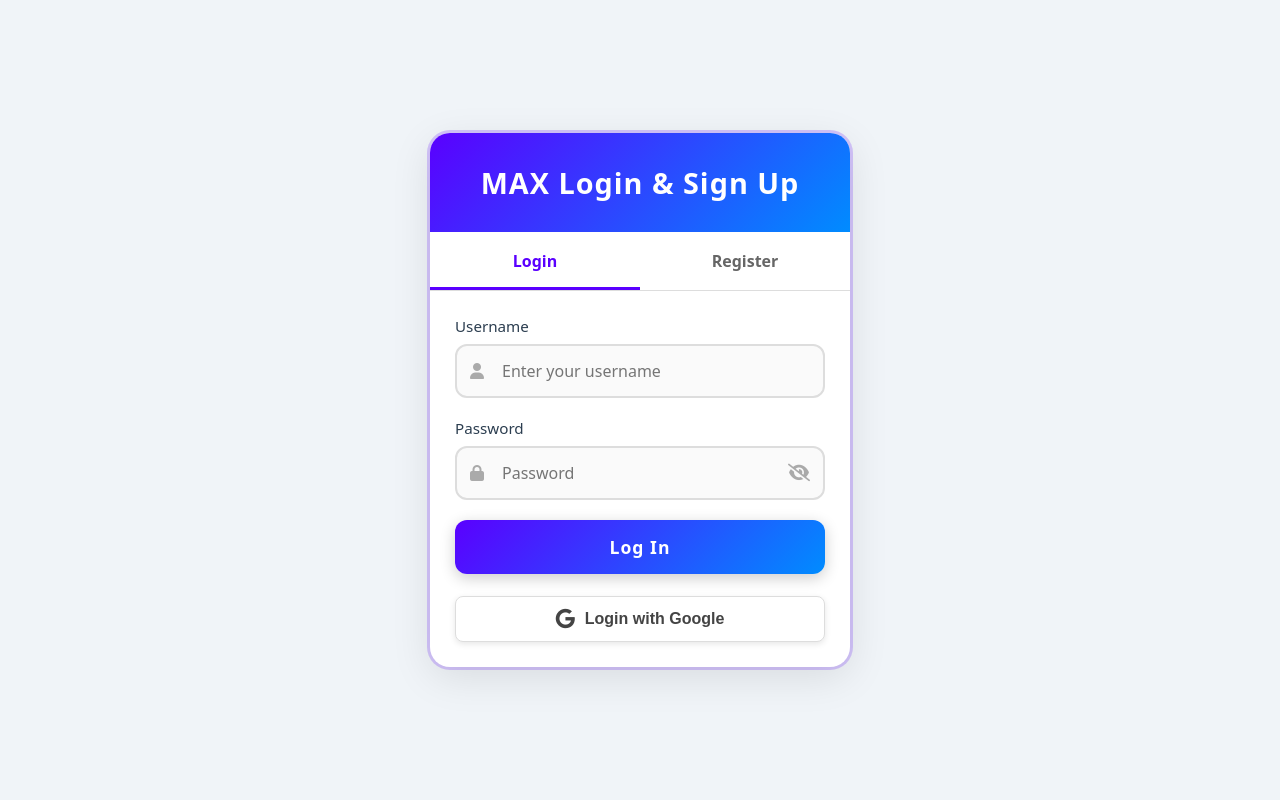
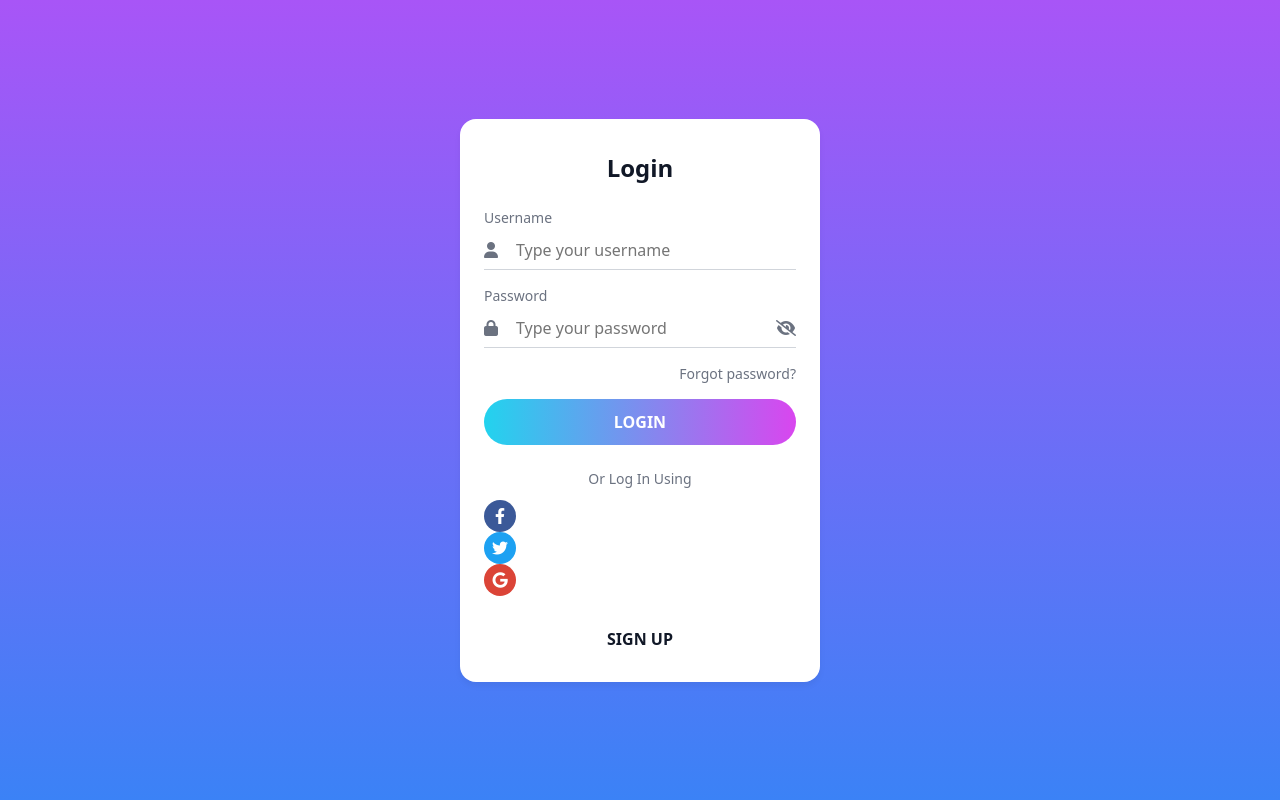
Before and after one commit to amiryousef87/first-project-from-max, a Flask app: page /login in a window 1280 px wide. Run offline with Flask 3, Linux system fonts and the light colour scheme.

```diff
--- a/app.py
+++ b/app.py
@@ -33,7 +33,7 @@ from werkzeug.utils import secure_filename, safe_join, secure_filename
 from models import db, Project, Product, User, Session, TeamMember
 from user_agents import parse
 from datetime import datetime, timedelta
-from app import db
+# from app import db
 from flask import session as flask_session
 from requests_oauthlib import OAuth2Session
 from google.oauth2 import id_token
--- a/templates/base.html
+++ b/templates/base.html
@@ -97,11 +97,11 @@
             class="text-orange-600 hover:text-orange-500 hover:font-extrabold hover:scale-110 transition-all duration-300"
             >Team</a
           >
-          <a
+          <!-- <a
             href="{{ url_for('videos') }}"
             class="text-orange-600 hover:text-orange-500 hover:font-extrabold hover:scale-110 transition-all duration-300"
             >Videos</a
-          >
+          > -->
           <a
             href="{{ url_for('projects') }}"
             class="text-orange-600 hover:text-orange-500 hover:font-extrabold hover:scale-110 transition-all duration-300"
--- a/templates/login.html
+++ b/templates/login.html
@@ -11,14 +11,13 @@
     />
 
     <style>
-      /* --- Modern Color Variables --- */
+      /* --- Color Variables --- */
       :root {
-        --primary: #5a00ff; /* Deep Purple */
-        --secondary: #008cff; /* Bright Blue */
-        --bg-light: #f0f4f8; /* Light warm gray */
-        --text-dark: #2c3e50; /* Dark, readable text */
-        --shadow-light: rgba(90, 0, 255, 0.2);
-        --shadow-dark: rgba(0, 0, 0, 0.1);
+        --primary: #22d3ee; /* Cyan */
+        --secondary: #d946ef; /* Purple-pink */
+        --text-gray: #6b7280;
+        --border-gray: #d1d5db;
+        --shadow-dark: rgba(0, 0, 0, 0.05);
       }
       * {
         box-sizing: border-box;
@@ -29,81 +28,40 @@
           sans-serif;
       }
       body {
-        background: var(--bg-light);
+        background: linear-gradient(to bottom, #a855f7, #3b82f6);
         display: flex;
         justify-content: center;
         align-items: center;
         min-height: 100vh;
         padding: 20px;
-        direction: ltr; /* Left-to-right direction */
+        direction: ltr;
       }
       .container {
         width: 100%;
-        max-width: 420px;
+        max-width: 360px;
         background: #fff;
-        border-radius: 20px; /* More rounded corners */
-        box-shadow: 0 10px 40px var(--shadow-dark),
-          0 0 0 3px var(--shadow-light); /* Enhanced shadow */
-        overflow: hidden;
-        transition: transform 0.4s ease-out;
-      }
-      .container:hover {
-        transform: scale(1.02);
-      }
-      .header {
-        background: linear-gradient(135deg, var(--primary), var(--secondary));
-        color: #fff;
-        text-align: center;
-        padding: 30px 15px;
-      }
-      .header h1 {
-        font-size: 1.8rem;
-        letter-spacing: 1px;
-      }
-      .tab-container {
-        display: flex;
-        border-bottom: 1px solid #ddd;
-      }
-      .tab {
-        flex: 1;
-        text-align: center;
-        padding: 18px;
-        cursor: pointer;
-        color: #666;
-        font-weight: 600;
-        transition: 0.3s;
-        position: relative;
+        border-radius: 1rem;
+        box-shadow: 0 4px 6px var(--shadow-dark);
         overflow: hidden;
       }
-      .tab::after {
-        content: "";
-        position: absolute;
-        bottom: 0;
-        left: 0;
-        height: 3px;
-        width: 0;
-        background: var(--primary);
-        transition: width 0.3s ease-out;
+      .content {
+        padding: 2rem 1.5rem;
       }
-      .tab.active {
-        color: var(--primary);
-      }
-      .tab.active::after {
-        width: 100%;
-      }
-      .content {
-        padding: 25px;
+      #title {
+        text-align: center;
+        font-size: 1.5rem;
+        font-weight: bold;
+        margin-bottom: 1.5rem;
+        color: #111827;
       }
       .form-group {
-        margin-bottom: 20px;
-        position: relative;
+        margin-bottom: 1rem;
       }
       .form-group label {
         display: block;
-        margin-bottom: 8px;
-        font-weight: 500;
-        color: var(--text-dark);
-        font-size: 0.95rem;
+        margin-bottom: 0.25rem;
+        font-size: 0.875rem;
+        color: var(--text-gray);
       }
       .form-control-wrapper {
         position: relative;
@@ -112,141 +70,145 @@
       }
       .form-control {
         width: 100%;
-        padding: 14px 15px;
-        padding-left: 45px; /* Space for the icon */
-        border: 2px solid #ddd;
-        border-radius: 12px;
+        padding: 0.5rem 0 0.5rem 2rem;
+        border: none;
+        border-bottom: 1px solid var(--border-gray);
         font-size: 1rem;
-        transition: border-color 0.3s, box-shadow 0.3s;
-        background: #fafafa;
+        background: transparent;
+        transition: border-color 0.3s;
       }
       .form-control:focus {
-        border-color: var(--primary);
+        border-bottom-color: var(--primary);
         outline: none;
-        box-shadow: 0 0 5px rgba(90, 0, 255, 0.2);
-        background: #fff;
       }
       .input-icon {
         position: absolute;
-        left: 15px;
-        color: #aaa;
-        transition: color 0.3s;
-      }
-      .form-control:focus + .input-icon {
-        color: var(--primary);
+        left: 0;
+        color: var(--text-gray);
+        font-size: 1rem;
       }
       .password-toggle {
         position: absolute;
-        right: 15px;
+        right: 0;
         cursor: pointer;
-        color: #aaa;
-        font-size: 1.1rem;
-        transition: color 0.3s;
-        z-index: 10;
+        color: var(--text-gray);
+        font-size: 1rem;
       }
       .password-toggle:hover {
-        color: var(--secondary);
+        color: var(--primary);
+      }
+      .forgot-password {
+        display: block;
+        text-align: right;
+        font-size: 0.875rem;
+        color: var(--text-gray);
+        text-decoration: none;
+        margin-bottom: 1rem;
+      }
+      .btn {
+        width: 100%;
+        padding: 0.75rem;
+        background: linear-gradient(to right, var(--primary), var(--secondary));
+        color: #fff;
+        border: none;
+        border-radius: 50px;
+        cursor: pointer;
+        font-weight: 600;
+        font-size: 1rem;
+        text-transform: uppercase;
+        transition: opacity 0.3s;
+      }
+      .btn:hover {
+        opacity: 0.9;
+      }
+      .or-text {
+        text-align: center;
+        color: var(--text-gray);
+        font-size: 0.875rem;
+        margin: 1.5rem 0 0.75rem;
+      }
+      .social-logins {
+        display: flex;
+        justify-content: center;
+        gap: 1rem;
+        margin-bottom: 2rem;
+      }
+      .social-icon {
+        width: 2rem;
+        height: 2rem;
+        border-radius: 50%;
+        display: flex;
+        align-items: center;
+        justify-content: center;
+        color: #fff;
+        text-decoration: none;
+        font-size: 1rem;
+      }
+      .facebook {
+        background: #3b5998;
+      }
+      .twitter {
+        background: #1da1f2;
+      }
+      .google {
+        background: #db4437;
+      }
+      .switch-link {
+        display: block;
+        text-align: center;
+        font-weight: bold;
+        color: #111827;
+        text-decoration: none;
+        font-size: 1rem;
+        text-transform: uppercase;
+      }
+      .alert {
+        padding: 1rem;
+        border-radius: 0.5rem;
+        margin-bottom: 1rem;
+        font-size: 0.875rem;
+        text-align: center;
+      }
+      .alert-danger {
+        background: #fee2e2;
+        color: #b91c1c;
+      }
+      .alert-success {
+        background: #dcfce7;
+        color: #15803d;
       }
 
-      .btn {
-        width: 100%;
-        padding: 15px;
-        background: linear-gradient(135deg, var(--primary), var(--secondary));
-        color: #fff;
-        border: none;
-        border-radius: 12px;
-        cursor: pointer;
-        font-weight: 600;
-        font-size: 1.1rem;
-        letter-spacing: 1px;
-        transition: 0.3s;
-        box-shadow: 0 4px 15px rgba(0, 0, 0, 0.2);
+      /* Hide elements */
+      #register-form,
+      #login-socials {
+        display: block; /* Default to login */
       }
-      .btn:hover {
-        opacity: 0.95;
-        transform: translateY(-3px);
-        box-shadow: 0 8px 20px rgba(0, 0, 0, 0.3);
-      }
-      .alert {
-        padding: 15px;
-        border-radius: 10px;
-        margin-bottom: 20px;
-        font-size: 0.95rem;
-        font-weight: 500;
-        text-align: left;
-      }
-      .alert-danger {
-        background: #fee;
-        color: #c00;
-        border-left: 5px solid #c00;
-      }
-      .alert-success {
-        background: #eff;
-        color: #080;
-        border-left: 5px solid #080;
+      #register-socials {
+        display: none;
       }
 
       /* Mobile responsiveness */
       @media (max-width: 500px) {
-        body {
-          padding: 10px;
-        }
         .container {
-          box-shadow: none;
           border-radius: 0;
         }
-        .header {
-          padding: 20px 10px;
+        .content {
+          padding: 1.5rem 1rem;
         }
-        .content {
-          padding: 15px;
-        }
-      }
-
-      .google-login {
-        display: flex;
-        align-items: center;
-        justify-content: center;
-        background-color: #fff;
-        color: #444;
-        border: 1px solid #ddd;
-        border-radius: 8px;
-        padding: 12px 18px;
-        font-family: Arial, sans-serif;
-        font-weight: 600;
-        font-size: 1rem;
-        text-decoration: none;
-        transition: all 0.3s ease;
-        box-shadow: 0 2px 6px rgba(0, 0, 0, 0.1);
-      }
-
-      .google-login:hover {
-        background-color: #f7f7f7;
-        box-shadow: 0 4px 12px rgba(0, 0, 0, 0.15);
-      }
-
-      .google-icon {
-        font-size: 20px;
-        margin-right: 10px;
       }
     </style>
   </head>
   <body>
     <div class="container">
-      <div class="header"><h1>MAX Login & Sign Up</h1></div>
-
       {% with messages = get_flashed_messages(with_categories=true) %} {% if
       messages %} {% for category, message in messages %}
       <div class="alert alert-{{ category }}">{{ message }}</div>
       {% endfor %} {% endif %} {% endwith %}
 
       <div id="auth-section">
-        <div class="tab-container">
-          <div class="tab active" onclick="switchTab('login')">Login</div>
-          <div class="tab" onclick="switchTab('register')">Register</div>
-        </div>
+        <div class="content">
+          <h1 id="title">Login</h1>
 
-        <div class="content">
           <div id="login-form">
             <form method="POST" action="{{ url_for('login') }}">
               <div class="form-group">
@@ -258,7 +220,7 @@
                     name="username"
                     class="form-control"
                     required
-                    placeholder="Enter your username"
+                    placeholder="Type your username"
                   />
                   <i class="fas fa-user input-icon"></i>
                 </div>
@@ -272,7 +234,7 @@
                     name="password"
                     class="form-control"
                     required
-                    placeholder="Password"
+                    placeholder="Type your password"
                   />
                   <i class="fas fa-lock input-icon"></i>
                   <i
@@ -281,8 +243,22 @@
                   ></i>
                 </div>
               </div>
-              <button class="btn" type="submit">Log In</button>
+              <a href="#" class="forgot-password">Forgot password?</a>
+              <button class="btn" type="submit">Login</button>
             </form>
+            <p class="or-text">Or Log In Using</p>
+            <div class="social-logins" id="login-socials">
+              <a href="#" class="social-icon facebook"
+                ><i class="fab fa-facebook-f"></i
+              ></a>
+              <a href="#" class="social-icon twitter"
+                ><i class="fab fa-twitter"></i
+              ></a>
+              <a href="{{ google_login_url }}" class="social-icon google"
+                ><i class="fab fa-google"></i
+              ></a>
+            </div>
+            <a onclick="switchTab('register')" class="switch-link">Sign Up</a>
           </div>
 
           <div id="register-form" style="display: none">
@@ -361,35 +337,32 @@
                   <i class="fas fa-envelope input-icon"></i>
                 </div>
               </div>
-              <button class="btn" type="submit">Create Account</button>
+              <button class="btn" type="submit">Sign Up</button>
             </form>
+            <p class="or-text">Or Log In</p>
+            <a onclick="switchTab('login')" class="switch-link">Log In</a>
           </div>
-          <br />
-          <a href="{{ google_login_url }}" class="google-login">
-            <i class="fab fa-google google-icon"></i>
-            Login with Google
-          </a>
         </div>
       </div>
     </div>
 
     <script>
       function switchTab(tab) {
-        const loginTab = document.querySelectorAll(".tab")[0];
-        const registerTab = document.querySelectorAll(".tab")[1];
         const loginForm = document.getElementById("login-form");
         const registerForm = document.getElementById("register-form");
+        const title = document.getElementById("title");
+        const loginSocials = document.getElementById("login-socials");
 
         if (tab === "login") {
-          loginTab.classList.add("active");
-          registerTab.classList.remove("active");
+          title.textContent = "Login";
           loginForm.style.display = "block";
           registerForm.style.display = "none";
+          if (loginSocials) loginSocials.style.display = "flex";
         } else {
-          loginTab.classList.remove("active");
-          registerTab.classList.add("active");
+          title.textContent = "Sign Up";
           loginForm.style.display = "none";
           registerForm.style.display = "block";
+          if (loginSocials) loginSocials.style.display = "none";
         }
       }
 
```
Also changed, not shown: templates/about.html (+0 -38 lines), templates/ai.html (+3 -6 lines), static/img/The logo.png (deleted), static/img/alirezanajafi.jpg, static/img/icon.png (added), static/uploads/avatars/1760608615_photo_2025-09-28_12-13-57.jpg (deleted), static/uploads/avatars/1761118622_photo_2025-09-28_12-13-57.jpg (deleted), static/uploads/avatars/1761373169_photo_2025-09-28_12-13-57.jpg (deleted), 2 other files.
